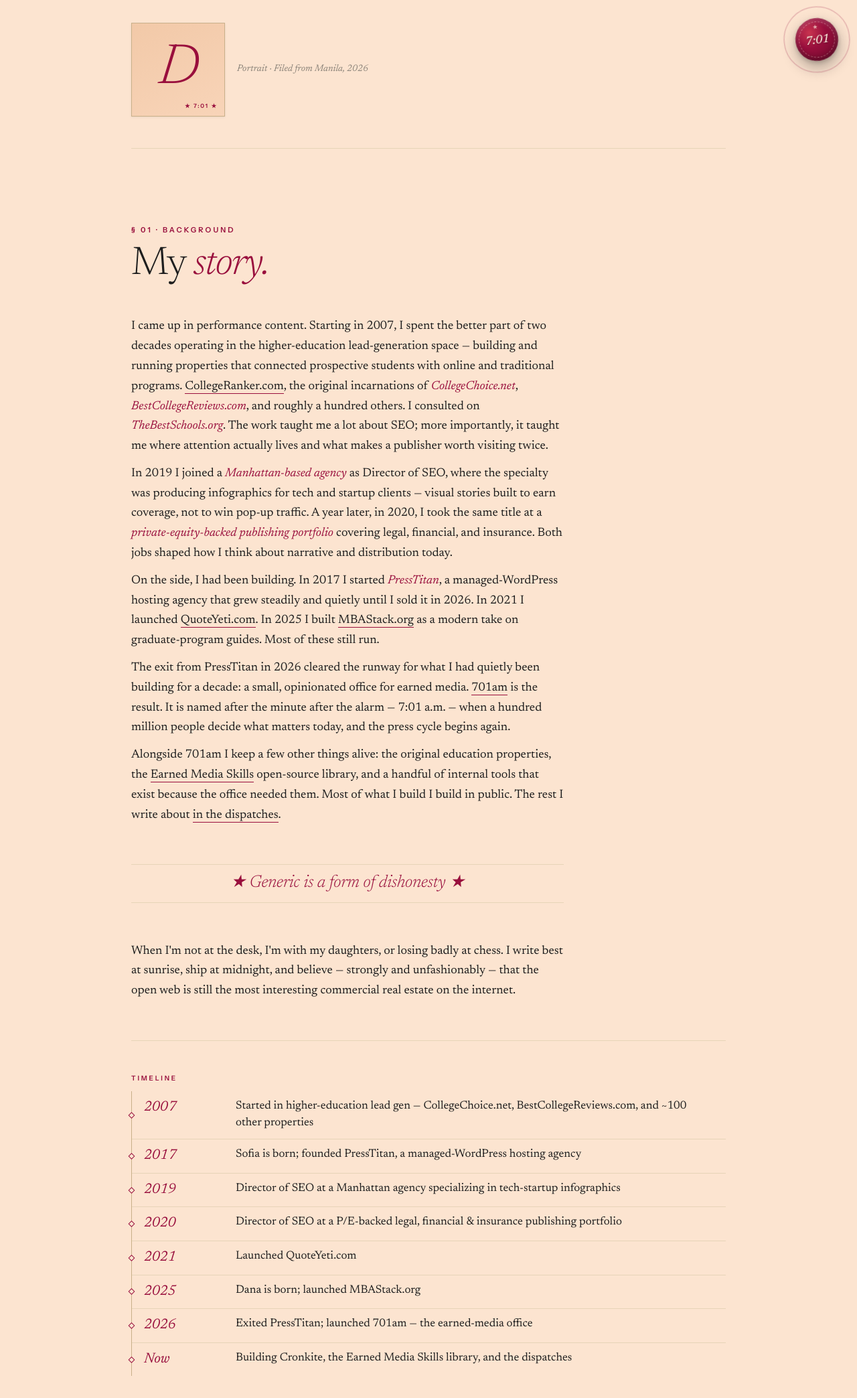
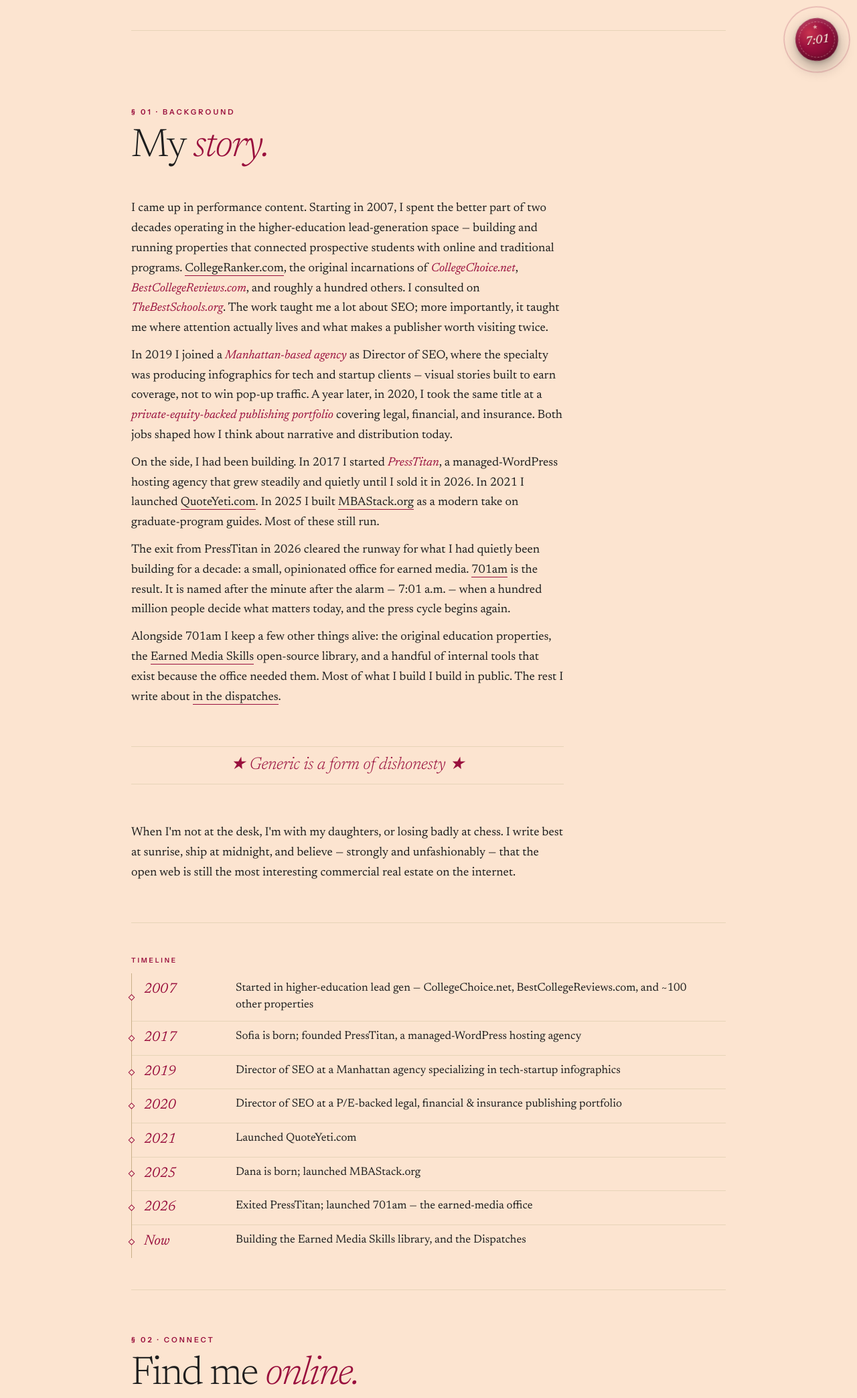
Before and after one commit to 701am/701amcom, an Astro site: page /about in a window 1280 px wide. Shown: the part 681-2768 px from the top of the page at 67% size. Built offline with nearby package versions, Linux system fonts and the light colour scheme; Astro itself is replaced by a stand-in of ours.

Commit message:
Remove portrait section and update GitHub link

```diff
--- a/src/pages/about.astro
+++ b/src/pages/about.astro
@@ -31,15 +31,6 @@
         I run a small studio called <a href="/" class="ab-link">701am</a>, where I find the un-ignorable angle inside public data and place it where it cannot be denied. I write the dispatches, build most of the technical infrastructure myself, and sit with founders at sunrise.
       </p>
 
-      <figure class="ab-portrait">
-        <div class="ab-portrait-frame" aria-hidden="true">
-          <span class="ab-portrait-init">D</span>
-          <span class="ab-portrait-stamp">★ 7:01 ★</span>
-        </div>
-        <figcaption class="ab-portrait-cap">
-          Portrait · Filed from Manila, 2026
-        </figcaption>
-      </figure>
     </header>
 
     <!-- ════════════════════════════════════════════════════════════
@@ -115,7 +106,7 @@
           </li>
           <li>
             <span class="ab-time-year">Now</span>
-            <span class="ab-time-event">Building Cronkite, the Earned Media Skills library, and the dispatches</span>
+            <span class="ab-time-event">Building the Earned Media Skills library, and the Dispatches</span>
           </li>
         </ol>
       </div>
@@ -154,8 +145,8 @@
           </a>
         </li>
         <li>
-          <a href="https://github.com/realdavidkrug" class="ab-connect-link" target="_blank" rel="noopener me">
-            <span class="ab-connect-name">GitHub <em>@realdavidkrug</em></span>
+          <a href="https://github.com/701am" class="ab-connect-link" target="_blank" rel="noopener me">
+            <span class="ab-connect-name">GitHub <em>@701am</em></span>
             <span class="ab-connect-arrow" aria-hidden="true">→</span>
           </a>
         </li>
```
